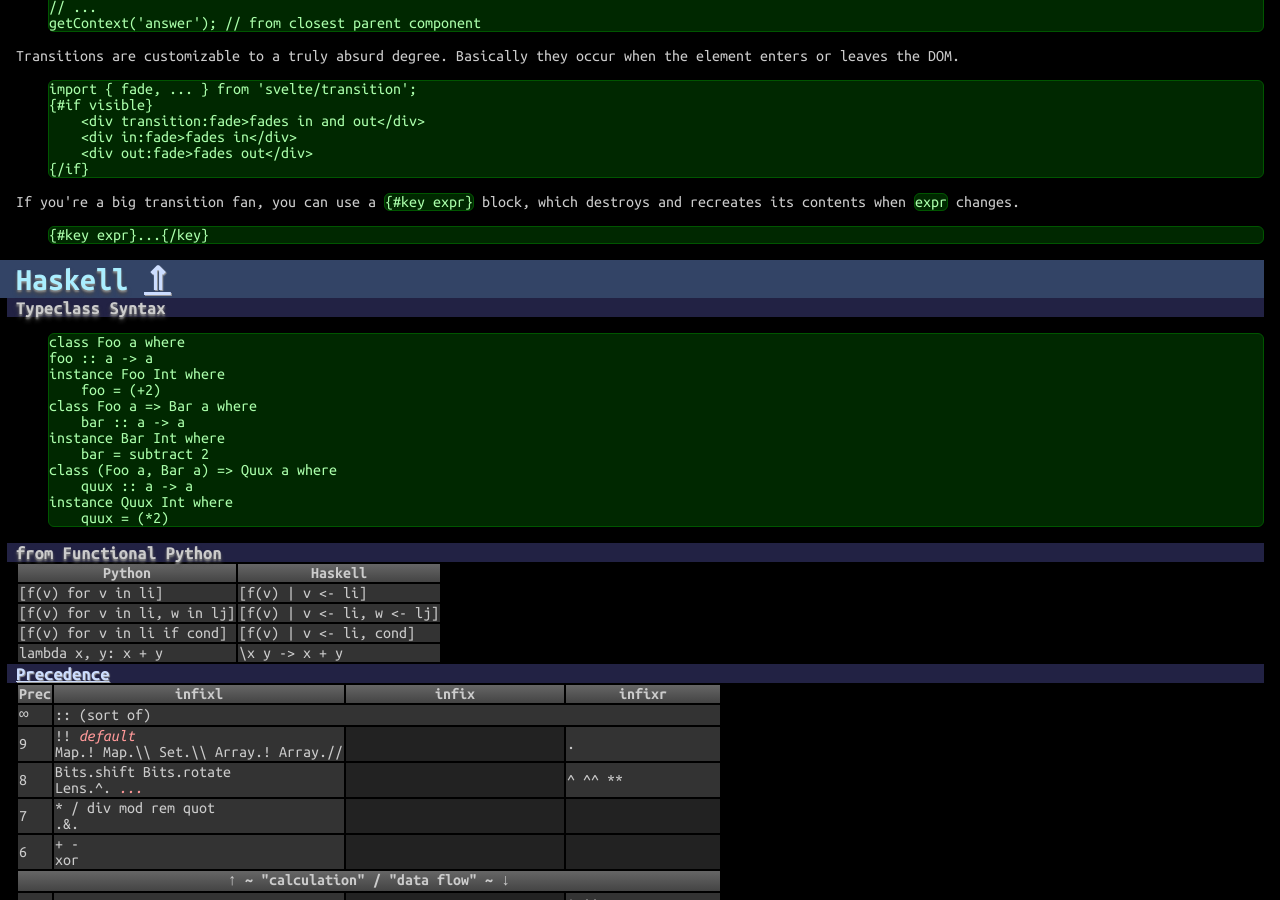
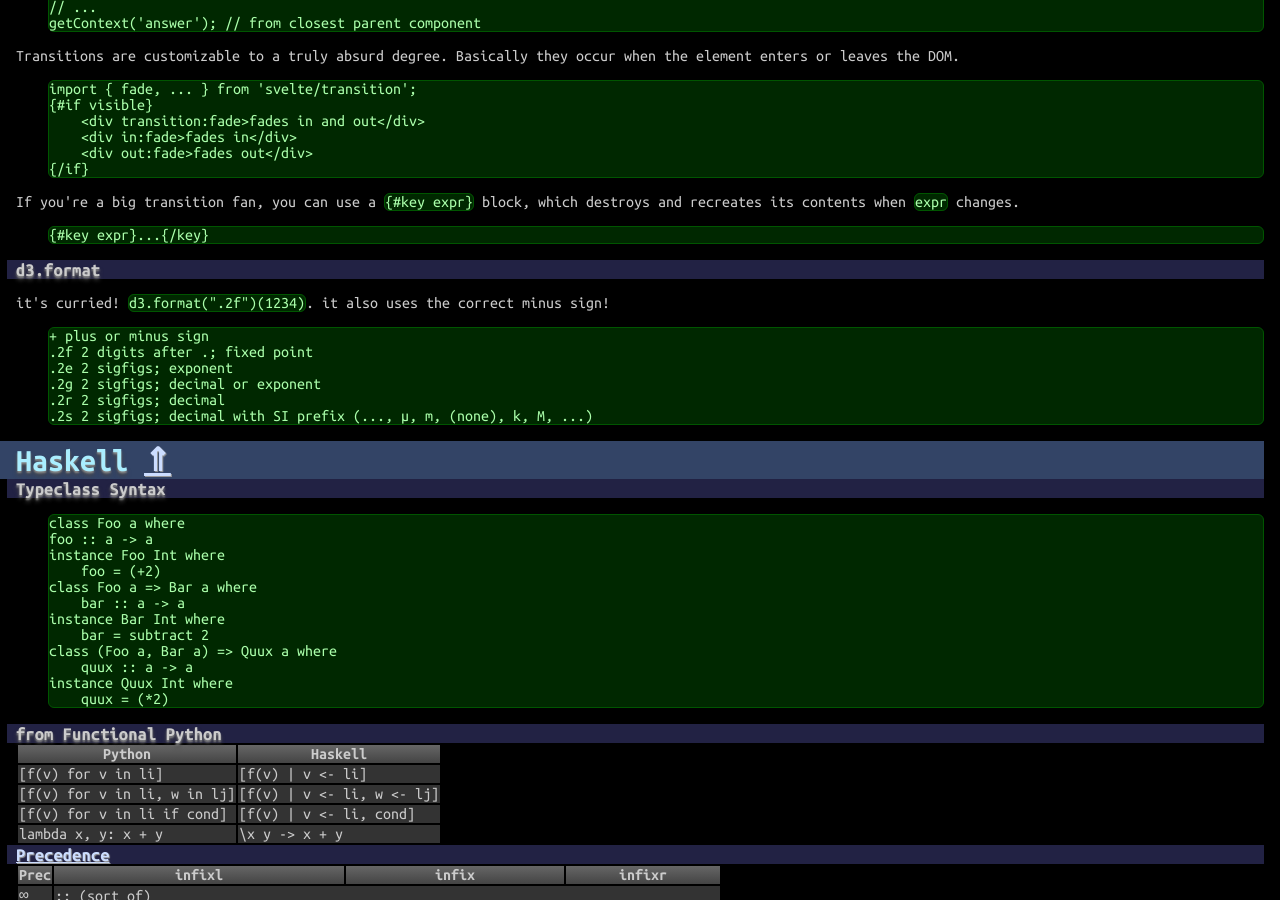
Before and after one commit to betaveros/cs, a Jekyll site: the page built from index.html, in a window 1280 px wide and 900 px high, scrolled down 30670 px. Built offline with Jekyll 4.4.1, drawn with Linux system fonts in a browser that asks for light colours.

Commit message:
d3 format

```diff
--- a/_includes/web.html
+++ b/_includes/web.html
@@ -894,3 +894,13 @@
 </pre>
 If you're a big transition fan, you can use a <code>{#key expr}</code> block, which destroys and recreates its contents when <code>expr</code> changes.
 <pre>{#key expr}...{/key}</pre>
+<h3>d3.format</h3>
+<p>it's curried! <code>d3.format(".2f")(1234)</code>. it also uses the correct minus sign!</p>
+<pre>
++ plus or minus sign
+.2f 2 digits after .; fixed point
+.2e 2 sigfigs; exponent
+.2g 2 sigfigs; decimal or exponent
+.2r 2 sigfigs; decimal
+.2s 2 sigfigs; decimal with SI prefix (..., µ, m, (none), k, M, ...)
+</pre>
```
